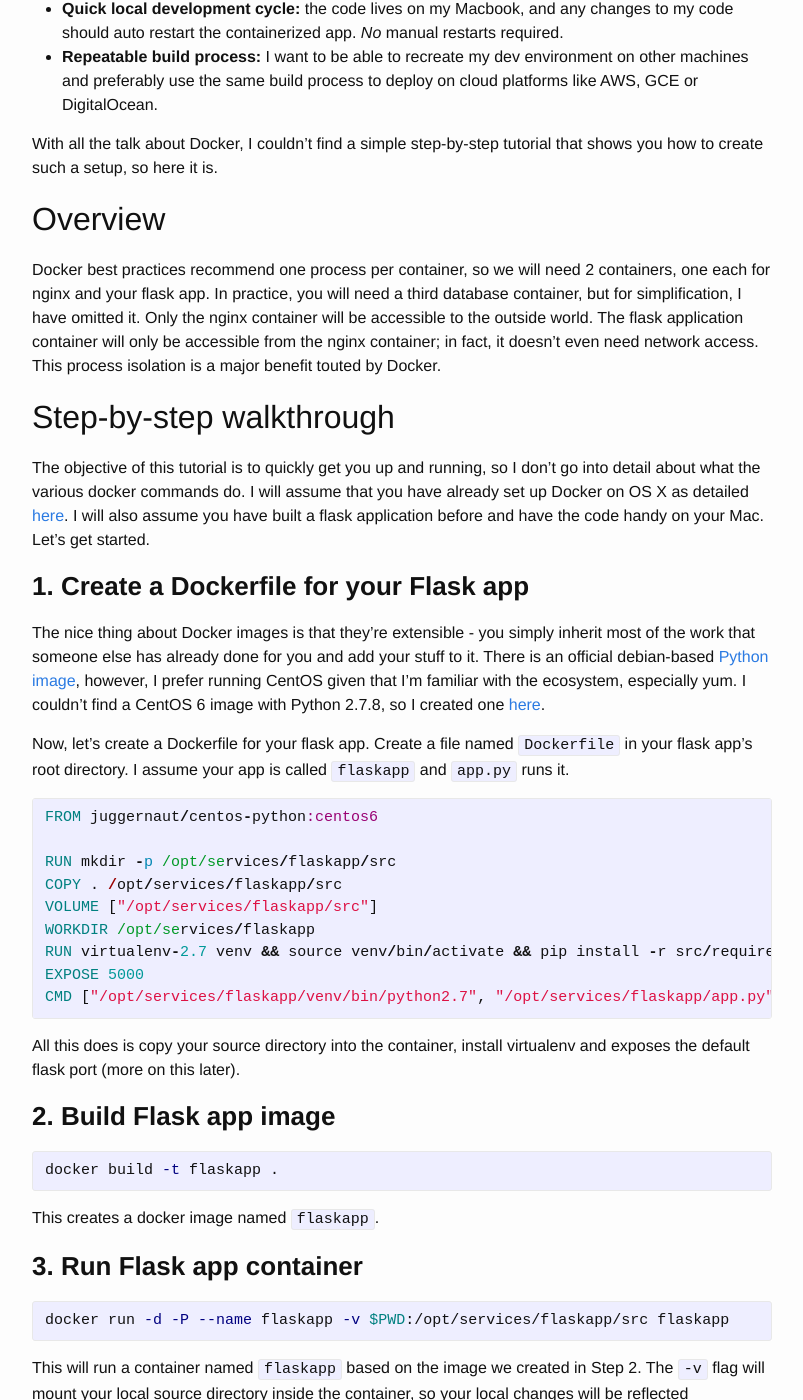
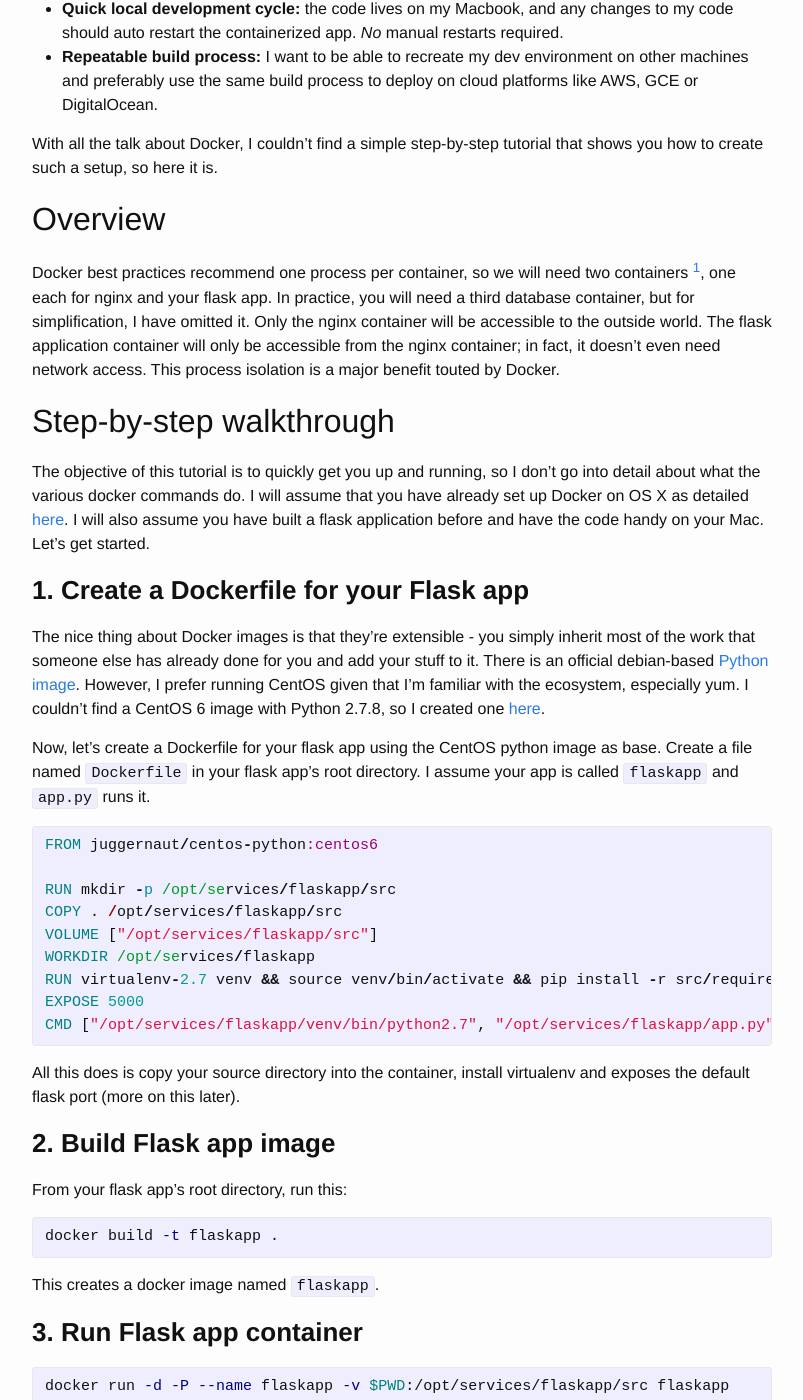
Before and after one commit to juggernaut/juggernaut.github.io, a Jekyll site: the page built from _posts/2014-12-07-docker-nginx-flask.markdown, in a window 1280 px wide and 1400 px high, scrolled down 506 px. Shown: the whole window, without its empty margins (238-1041 px from the left). Built offline with Jekyll 4.4.1, drawn with Linux system fonts in a browser that asks for light colours; some of the changed text lies outside the part shown.

Commit message:
Minor fixes and fig footnote

```diff
--- a/_posts/2014-12-07-docker-nginx-flask.markdown
+++ b/_posts/2014-12-07-docker-nginx-flask.markdown
@@ -19,8 +19,10 @@ With all the talk about Docker, I couldn't find a simple step-by-step tutorial t
 
 ##Overview
 
-Docker best practices recommend one process per container, so we will need 2 containers, one each for nginx and your flask app. In practice, you will need a third database container, but for simplification, I have omitted it.  Only the nginx container will be accessible to the outside world. The flask application container will only be accessible
+Docker best practices recommend one process per container, so we will need two containers [^1], one each for nginx and your flask app. In practice, you will need a third database container, but for simplification, I have omitted it.  Only the nginx container will be accessible to the outside world. The flask application container will only be accessible
 from the nginx container; in fact, it doesn't even need network access. This process isolation is a major benefit touted by Docker.
+
+[^1]: [fig](http://www.fig.sh/) seems to be a nice tool for managing multi-container setups. However, if you're like me, you'll want to understand Docker from the bottom-up before reaching for higher-level tools.
 
 ## Step-by-step walkthrough
 
@@ -29,9 +31,9 @@ The objective of this tutorial is to quickly get you up and running, so I don't
 ### **1. Create a Dockerfile for your Flask app**
 
 The nice thing about Docker images is that they're extensible - you simply inherit most of the work that someone else has
-already done for you and add your stuff to it. There is an official debian-based [Python image](https://registry.hub.docker.com/_/python/), however, I prefer running CentOS given that I'm familiar with the ecosystem, especially yum. I couldn't find a CentOS 6 image with Python 2.7.8, so I created one [here](https://registry.hub.docker.com/u/juggernaut/centos-python/).
+already done for you and add your stuff to it. There is an official debian-based [Python image](https://registry.hub.docker.com/_/python/). However, I prefer running CentOS given that I'm familiar with the ecosystem, especially yum. I couldn't find a CentOS 6 image with Python 2.7.8, so I created one [here](https://registry.hub.docker.com/u/juggernaut/centos-python/).
 
-Now, let's create a Dockerfile for your flask app. Create a file named `Dockerfile` in your flask app's root directory. I assume your app is called `flaskapp` and `app.py` runs it.
+Now, let's create a Dockerfile for your flask app using the CentOS python image as base. Create a file named `Dockerfile` in your flask app's root directory. I assume your app is called `flaskapp` and `app.py` runs it.
 
 {% highlight ruby %}
 FROM juggernaut/centos-python:centos6
@@ -48,6 +50,8 @@ CMD ["/opt/services/flaskapp/venv/bin/python2.7", "/opt/services/flaskapp/app.py
 All this does is copy your source directory into the container, install virtualenv and exposes the default flask port (more on this later).
 
 ### **2. Build Flask app image**
+
+From your flask app's root directory, run this:
 
 {% highlight bash %}
 docker build -t flaskapp .
```
